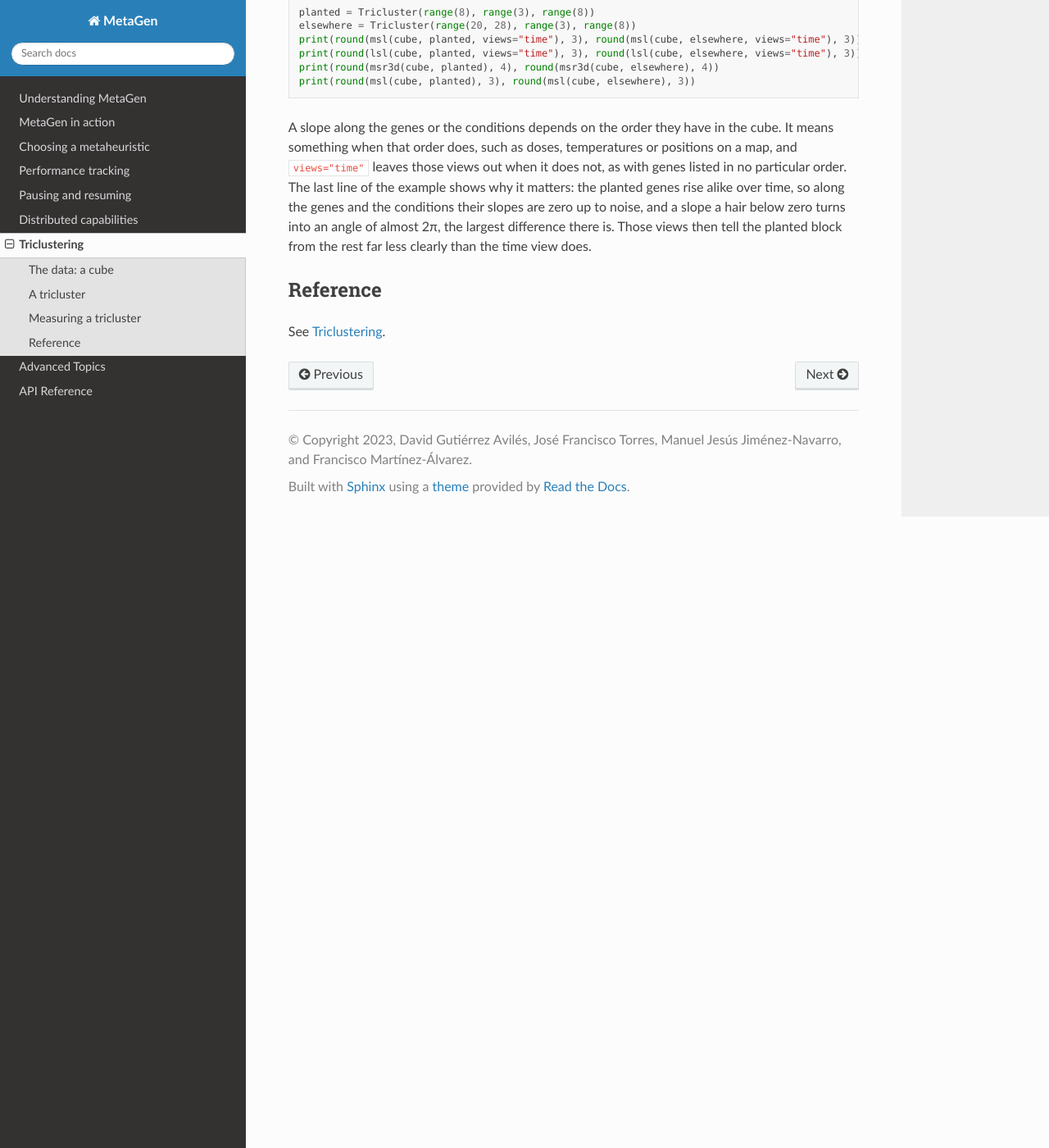
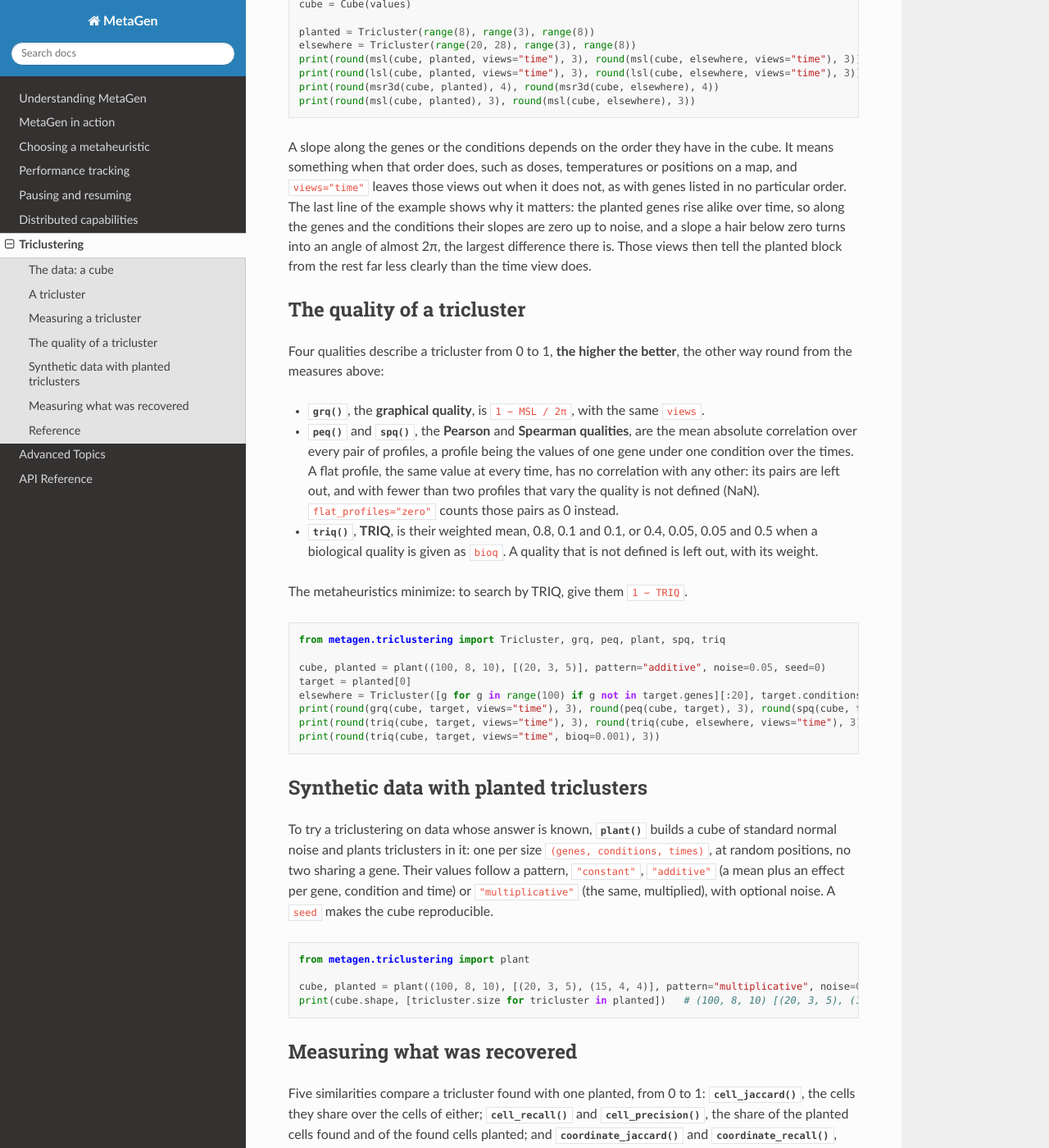
Before and after one commit to Data-Science-Big-Data-Research-Lab/MetaGen, a Sphinx documentation site: the page built from docs/source/triclustering/index.rst, in a window 1280 px wide and 1400 px high, scrolled down 1856 px. Shown: the whole window at 82% size. Built offline with Sphinx 7.4.7 and the Read the Docs theme 3.1.0, drawn with Linux system fonts in a browser that asks for light colours; some of the changed text lies outside the part shown.

Commit message:
docs: triclustering quality, synthetic data and recovery
The triclustering page gains three sections, on the qualities of a tricluster
(GRQ, PEQ, SPQ and TRIQ, the higher the better), on synthetic cubes with
planted triclusters, and on measuring how much of them a search recovers,
with examples that run and print what their comments say; the reference
lists the new functions.

```diff
--- a/docs/source/triclustering/index.rst
+++ b/docs/source/triclustering/index.rst
@@ -4,7 +4,7 @@
 Triclustering
 =============
 
-A **tricluster** is a block of a three-dimensional dataset, some genes under some conditions at some times, whose values behave alike. |metagen|'s ``metagen.triclustering`` package holds the data such a search works on and the measures that tell a good tricluster from a poor one. The measures are plain functions, so they evaluate a tricluster wherever it comes from.
+A **tricluster** is a block of a three-dimensional dataset, some genes under some conditions at some times, whose values behave alike. |metagen|'s ``metagen.triclustering`` package holds the data such a search works on, the measures and qualities that tell a good tricluster from a poor one, and synthetic data with planted triclusters to check a search against. The measures are plain functions, so they evaluate a tricluster wherever it comes from.
 
 The data: a cube
 ----------------
@@ -80,6 +80,57 @@ The points of a series are taken one unit apart, whatever the names of the times
 
 A slope along the genes or the conditions depends on the order they have in the cube. It means something when that order does, such as doses, temperatures or positions on a map, and ``views="time"`` leaves those views out when it does not, as with genes listed in no particular order. The last line of the example shows why it matters: the planted genes rise alike over time, so along the genes and the conditions their slopes are zero up to noise, and a slope a hair below zero turns into an angle of almost 2π, the largest difference there is. Those views then tell the planted block from the rest far less clearly than the time view does.
 
+The quality of a tricluster
+---------------------------
+
+Four qualities describe a tricluster from 0 to 1, **the higher the better**, the other way round from the measures above:
+
+* :py:func:`~metagen.triclustering.grq`, the **graphical quality**, is ``1 − MSL / 2π``, with the same ``views``.
+* :py:func:`~metagen.triclustering.peq` and :py:func:`~metagen.triclustering.spq`, the **Pearson** and **Spearman qualities**, are the mean absolute correlation over every pair of profiles, a profile being the values of one gene under one condition over the times. A flat profile, the same value at every time, has no correlation with any other: its pairs are left out, and with fewer than two profiles that vary the quality is not defined (NaN). ``flat_profiles="zero"`` counts those pairs as 0 instead.
+* :py:func:`~metagen.triclustering.triq`, **TRIQ**, is their weighted mean, 0.8, 0.1 and 0.1, or 0.4, 0.05, 0.05 and 0.5 when a biological quality is given as ``bioq``. A quality that is not defined is left out, with its weight.
+
+The metaheuristics minimize: to search by TRIQ, give them ``1 − TRIQ``.
+
+.. code-block:: python
+
+    from metagen.triclustering import Tricluster, grq, peq, plant, spq, triq
+
+    cube, planted = plant((100, 8, 10), [(20, 3, 5)], pattern="additive", noise=0.05, seed=0)
+    target = planted[0]
+    elsewhere = Tricluster([g for g in range(100) if g not in target.genes][:20], target.conditions, target.times)
+    print(round(grq(cube, target, views="time"), 3), round(peq(cube, target), 3), round(spq(cube, target), 3))  # 0.991 0.995 1.0
+    print(round(triq(cube, target, views="time"), 3), round(triq(cube, elsewhere, views="time"), 3))          # 0.992 0.556
+    print(round(triq(cube, target, views="time", bioq=0.001), 3))                                         # 0.497
+
+Synthetic data with planted triclusters
+---------------------------------------
+
+To try a triclustering on data whose answer is known, :py:func:`~metagen.triclustering.plant` builds a cube of standard normal noise and plants triclusters in it: one per size ``(genes, conditions, times)``, at random positions, no two sharing a gene. Their values follow a pattern, ``"constant"``, ``"additive"`` (a mean plus an effect per gene, condition and time) or ``"multiplicative"`` (the same, multiplied), with optional noise. A ``seed`` makes the cube reproducible.
+
+.. code-block:: python
+
+    from metagen.triclustering import plant
+
+    cube, planted = plant((100, 8, 10), [(20, 3, 5), (15, 4, 4)], pattern="multiplicative", noise=0.1, seed=0)
+    print(cube.shape, [tricluster.size for tricluster in planted])   # (100, 8, 10) [(20, 3, 5), (15, 4, 4)]
+
+Measuring what was recovered
+----------------------------
+
+Five similarities compare a tricluster found with one planted, from 0 to 1: :py:func:`~metagen.triclustering.cell_jaccard`, the cells they share over the cells of either; :py:func:`~metagen.triclustering.cell_recall` and :py:func:`~metagen.triclustering.cell_precision`, the share of the planted cells found and of the found cells planted; and :py:func:`~metagen.triclustering.coordinate_jaccard` and :py:func:`~metagen.triclustering.coordinate_recall`, the same over genes, conditions and times.
+
+Over lists, :py:func:`~metagen.triclustering.recovery` takes, for each planted tricluster, its similarity to the most similar one found, and averages them: how much of what was planted has been found. :py:func:`~metagen.triclustering.relevance` does the same from the triclusters found: how much of what was found was planted. Both take the similarity to use, ``cell_jaccard`` by default.
+
+.. code-block:: python
+
+    from metagen.triclustering import Tricluster, cell_precision, cell_recall, plant, recovery, relevance
+
+    cube, planted = plant((100, 8, 10), [(20, 3, 5), (15, 4, 4)], seed=0)
+    first = planted[0]
+    found = [Tricluster(first.genes[:10], first.conditions, first.times)]   # half of the first one
+    print(recovery(found, planted), relevance(found, planted))                              # 0.25 0.5
+    print(recovery(found, planted, cell_recall), relevance(found, planted, cell_precision))  # 0.25 1.0
+
 Reference
 ---------
 
```
Also changed, not shown: docs/source/triclustering/reference.rst (+24 -0 lines).
